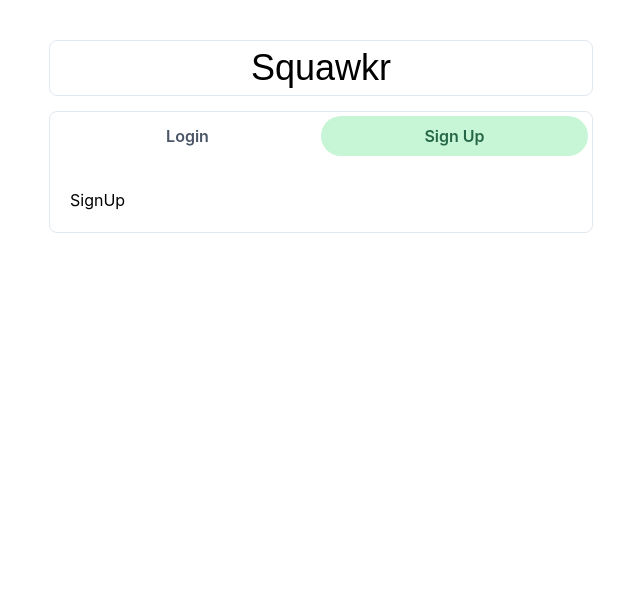
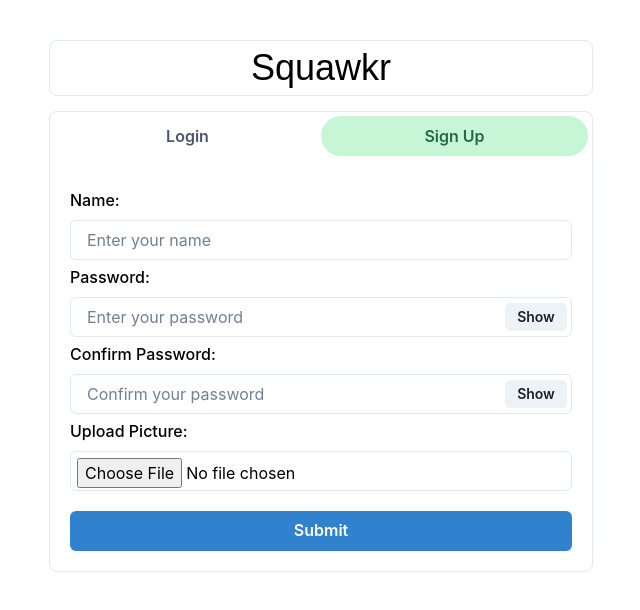
Before and after one commit to mike-shields-dev/mern-chat-app, a React (Create React App) app in the folder frontend/: page / in a window 1280 px wide. Both pictures are taken after a click on the tab "Sign Up". Shown: the top 610 px of the page, without its empty margins (319-959 px from the left). Built offline with nearby package versions, Linux system fonts and the light colour scheme.

Commit message:
feature: SignUp component renders sign up form

```diff
--- a/frontend/src/App.css
+++ b/frontend/src/App.css
@@ -0,0 +1,3 @@
+.App {
+    color: #000;
+}
--- a/frontend/src/components/Auth/SignUp.js
+++ b/frontend/src/components/Auth/SignUp.js
@@ -1,7 +1,82 @@
-import React from 'react'
+import React, { useState } from "react";
+import { Button } from "@chakra-ui/button";
+import { FormControl, FormLabel } from "@chakra-ui/form-control";
+import { Input, InputGroup, InputRightElement } from "@chakra-ui/input";
+import { VStack } from "@chakra-ui/layout";
 
 export default function SignUp() {
+  const [isPasswordShowing, setisPasswordShowing] = useState(false);
+  const [name, setName] = useState("");
+  const [password, setPassword] = useState("");
+  const [confirmPassword, setConfirmPassword] = useState("");
+  const [pic, setPic] = useState("");
+
+  function handleClick() {
+    setisPasswordShowing(!isPasswordShowing);
+  }
+
+  function postDetails() {}
+
+  function submitHandler() {}
+
   return (
-    <div>SignUp</div>
-  )
+    <VStack spacing="5px">
+      <FormControl id="first-name">
+        <FormLabel>Name:</FormLabel>
+        <Input
+          placeholder="Enter your name"
+          value={name}
+          onChange={(e) => setName(e.target.value)}
+        />
+      </FormControl>
+      <FormControl>
+        <FormLabel>Password:</FormLabel>
+        <InputGroup>
+          <Input
+            type={isPasswordShowing ? "text" : "password"}
+            placeholder="Enter your password"
+            onChange={(e) => setPassword(e.target.value)}
+          />
+          <InputRightElement width="4.5rem">
+            <Button h="1.75rem" size="sm" onClick={handleClick}>
+              {isPasswordShowing ? "Hide" : "Show"}
+            </Button>
+          </InputRightElement>
+        </InputGroup>
+      </FormControl>
+      <FormControl>
+        <FormLabel>Confirm Password:</FormLabel>
+        <InputGroup>
+          <Input
+            type={isPasswordShowing ? "text" : "password"}
+            placeholder="Confirm your password"
+            isInvalid={password !== confirmPassword}
+            onChange={(e) => setConfirmPassword(e.target.value)}
+          />
+          <InputRightElement width="4.5rem">
+            <Button h="1.75rem" size="sm" onClick={handleClick}>
+              {isPasswordShowing ? "Hide" : "Show"}
+            </Button>
+          </InputRightElement>
+        </InputGroup>
+      </FormControl>
+      <FormControl>
+        <FormLabel>Upload Picture:</FormLabel>
+        <Input
+          type="file"
+          p="1.5"
+          accept="image/*"
+          onChange={(e) => postDetails(e.target.files[0])}
+        />
+      </FormControl>
+      <Button
+        colorScheme="blue"
+        width="100%"
+        style={{ marginTop: 15 }}
+        onClick={submitHandler}
+      >
+        Submit
+      </Button>
+    </VStack>
+  );
 }
```
